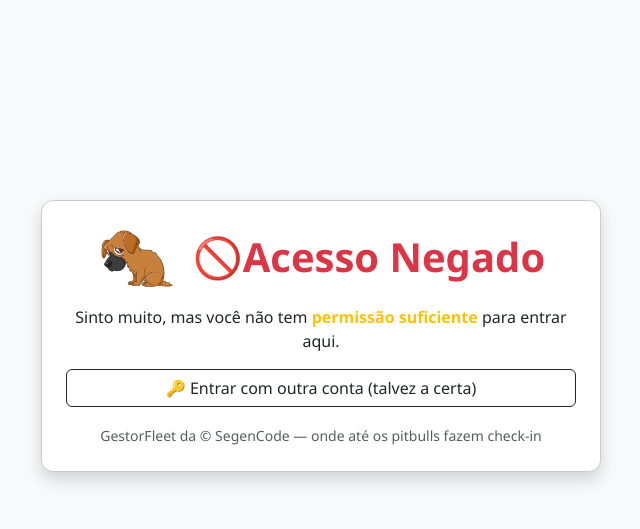
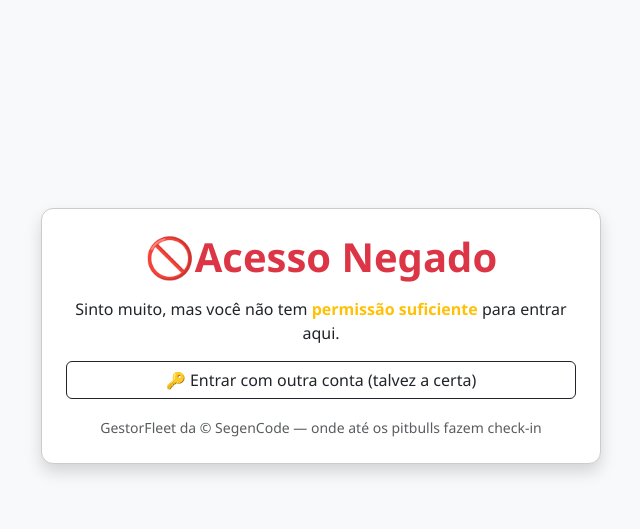
Before and after one commit to pedronels0n/fleetmanager, a Django app: template controle/templates/controle/acesso_negado.html in a window 1280 px wide. Shown: the part 132-661 px from the top of the page, without its empty margins (319-959 px from the left). Run offline with Django 3.2, Linux system fonts and the light colour scheme; the template is opened without the code that fills it, so the values that code supplies are empty.

Commit message:
Alterado html de acesso negado

```diff
--- a/controle/templates/controle/acesso_negado.html
+++ b/controle/templates/controle/acesso_negado.html
@@ -9,9 +9,6 @@
 
     <!-- Cabeçalho com imagem + título lado a lado -->
     <div class="d-flex align-items-center mb-3 justify-content-center gap-3">
-  <img src="{% static 'controle/img/pitbull_triste.png' %}"
-       alt="Pitbull sem permissão"
-       style="width: 80px; height: auto;">
   <h2 class="fw-bold text-danger m-0 display-6">🚫Acesso Negado</21>
 </div>
 
```
